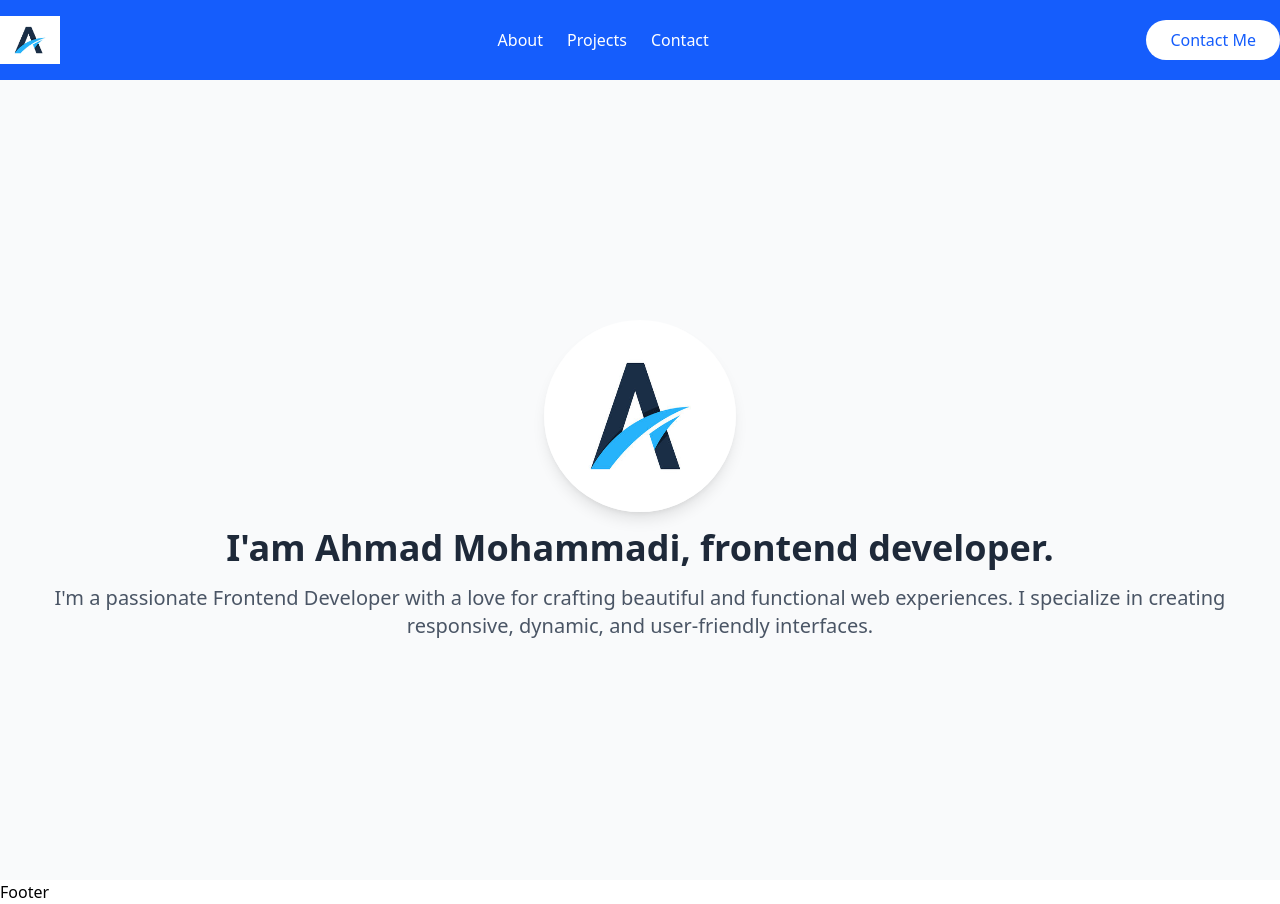
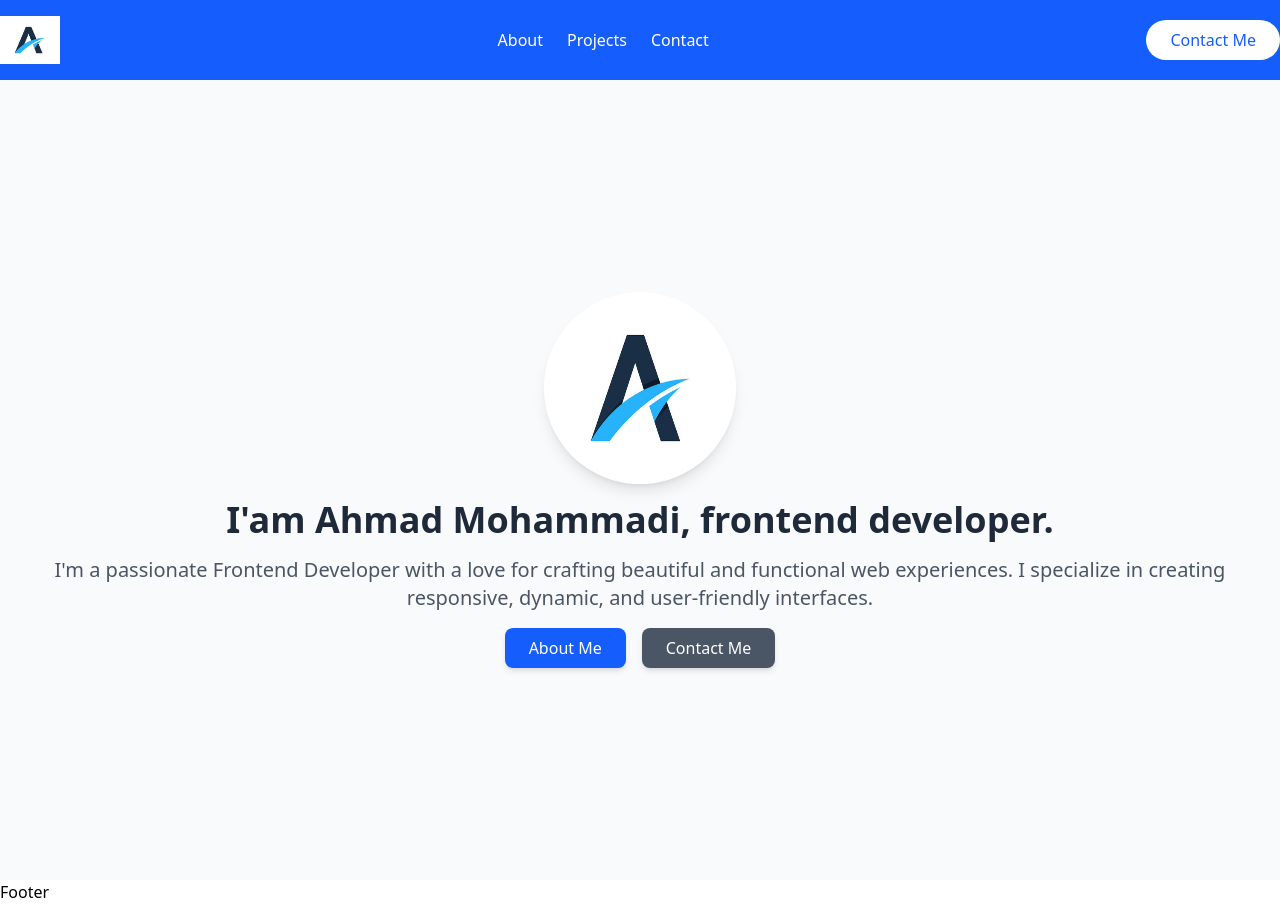
Before and after one commit to AM940210/My-Portfolio, a React (Vite) app: page / in a window 1280 px wide. Built offline with nearby package versions, Linux system fonts and the light colour scheme.

Commit message:
added two buttons

```diff
--- a/src/pages/Home.tsx
+++ b/src/pages/Home.tsx
@@ -11,7 +11,14 @@ const Home: React.FC = () => {
       <p className="text-xl text-gray-600">
         I'm a passionate Frontend Developer with a love for crafting beautiful and functional web experiences. I specialize in creating responsive, dynamic, and user-friendly interfaces.
       </p>
-
+      <div className="flex space-x-4">
+        <button className="px-6 py-2 mt-4 bg-blue-600 text-white rounded-lg shadow-md hover:bg-blue-700 transition duration-300 cursor-pointer">
+          About Me
+        </button>
+        <button className="px-6 py-2 mt-4 bg-gray-600 text-white rounded-lg shadow-md hover:bg-gray-700 transition duration-300 cursor-pointer">
+          Contact Me
+        </button>
+      </div>
     </div>
   );
 };
```
